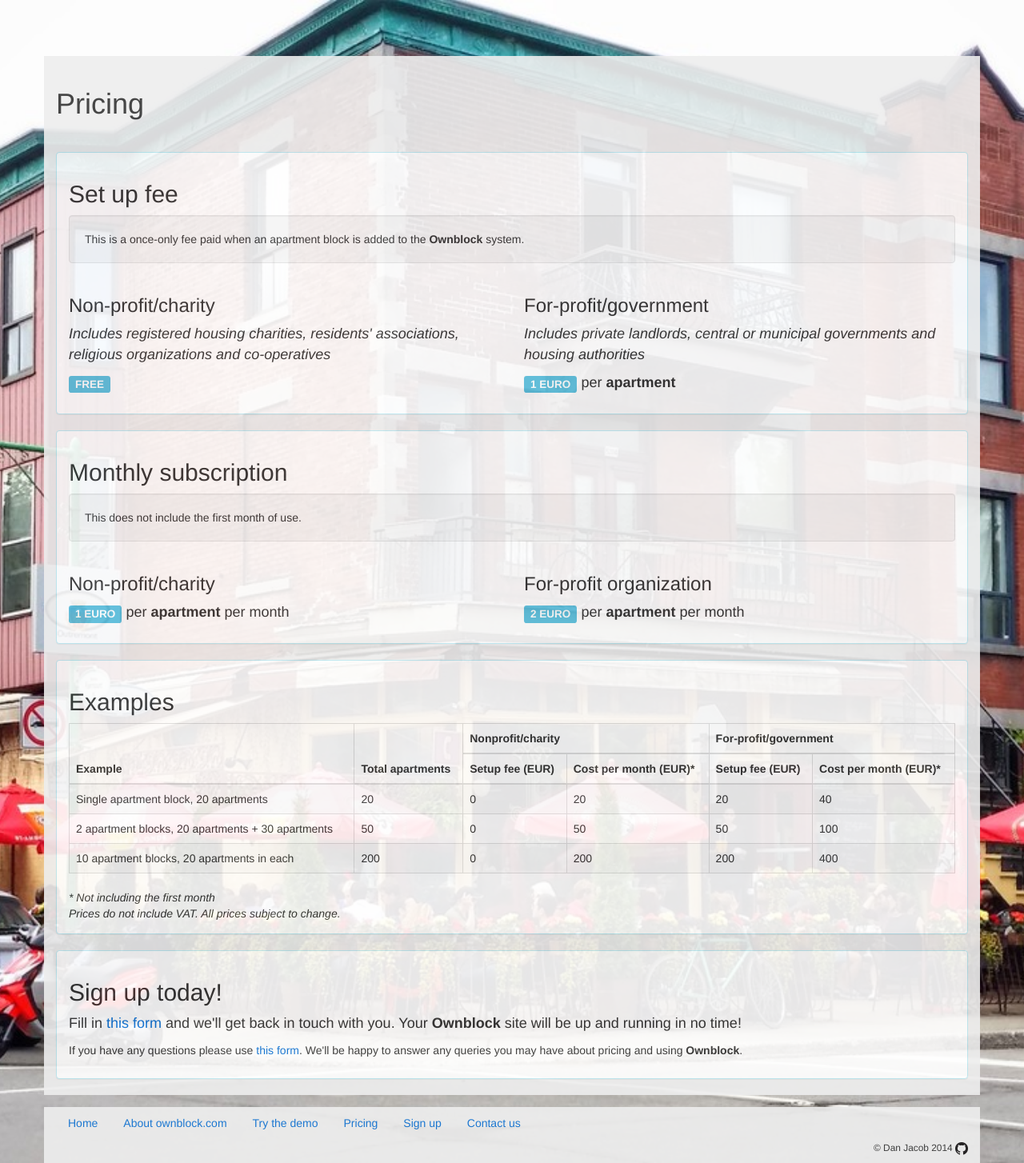
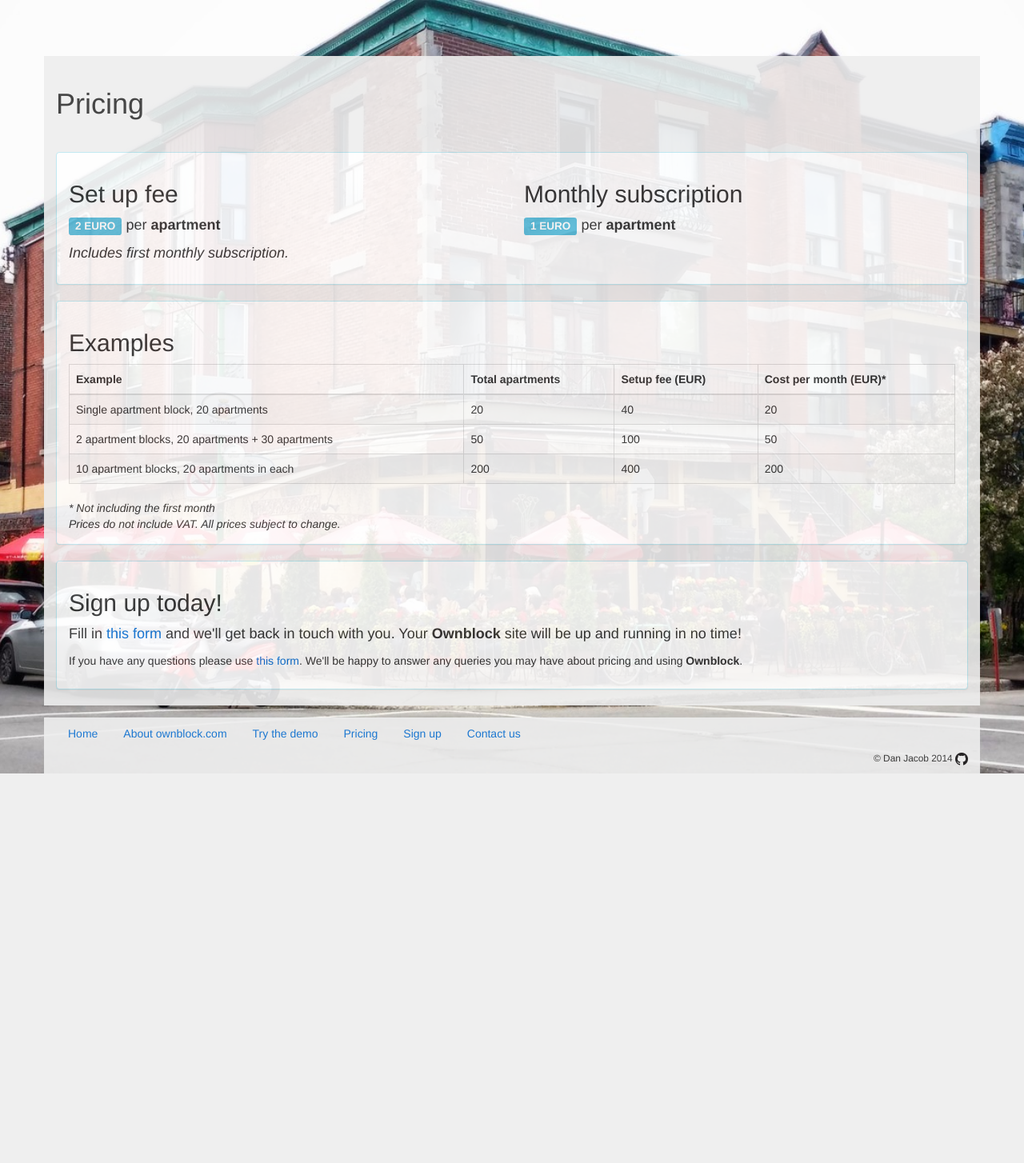
Before and after one commit to danjac/ownblock, a Django app: template ownblock/templates/pricing.html in a window 1280 px wide. Shown: the whole page at 80% size. After the commit the page ends 967 px from the top, so only its background shows below. Run offline with Django 3.2, Linux system fonts and the light colour scheme; the template is opened without the code that fills it, so the values that code supplies are empty; some libraries are stand-ins or nearby versions.

Commit message:
Simplified pricing

```diff
--- a/ownblock/ownblock/apps/signups/forms.py
+++ b/ownblock/ownblock/apps/signups/forms.py
@@ -10,7 +10,6 @@
         fields = ('name',
                   'contact_name',
                   'email',
-                  'is_nonprofit',
                   'domain',
                   'phone',
                   'num_buildings',
--- a/ownblock/ownblock/apps/signups/models.py
+++ b/ownblock/ownblock/apps/signups/models.py
@@ -14,7 +14,6 @@
     name = models.CharField(max_length=60, unique=True)
     contact_name = models.CharField(max_length=80)
     email = models.EmailField()
-    is_nonprofit = models.BooleanField(default=False)
     domain = models.CharField(
         max_length=30,
         unique=True,
--- a/ownblock/templates/pricing.html
+++ b/ownblock/templates/pricing.html
@@ -8,46 +8,18 @@
     <div class="panel panel-info">
         <div class="panel-body">
 
-            <h2>Set up fee</h2>
-            <p class="well">This is a once-only fee paid when an apartment block is added to the <b>Ownblock</b> system.</p>
             <div class="row">
                 <div class="col-md-6">
-                    <h3>Non-profit/charity</h3>
-                    <p class="larger-text"><i>Includes registered housing charities, residents' associations, religious organizations and co-operatives</i></p>
-                    <p class="larger-text"><span class="label label-info">FREE</span>
+                    <h2>Set up fee</h2>
+                    <p class="larger-text"><span class="label label-info">2 EURO</span> per <b>apartment</b>
                     </p>
+                    <p class="larger-text"><i>Includes first monthly subscription.</i></p>
                 </div>
 
                 <div class="col-md-6">
-                    <h3>For-profit/government</h3>
-                    <p class="larger-text"><i>Includes private landlords, central or municipal governments and housing authorities</i></p>
+                    <h2>Monthly subscription</h2>
                     <p class="larger-text">
                     <span class="label label-info">1 EURO</span> per <b>apartment</b>
-                    </p>
-
-                </div>
-            </div>
-        </div>
-    </div>
-
-    <div class="panel panel-info">
-        <div class="panel-body">
-            <h2>Monthly subscription</h2>
-            <p class="well">This does not include the first month of use.</p>
-            <div class="row">
-                <div class="col-md-6">
-
-                    <h3>Non-profit/charity</h3>
-                    <p class="larger-text">
-                    <span class="label label-info">1 EURO</span> per <b>apartment</b> per month
-                    </p>
-                </div>
-
-                <div class="col-md-6">
-
-                    <h3>For-profit organization</h3>
-                    <p class="larger-text">
-                    <span class="label label-info">2 EURO</span> per <b>apartment</b> per month
                     </p>
 
                 </div>
@@ -61,14 +33,8 @@
             <table class="table table-hover table-striped table-bordered">
                 <thead>
                     <tr>
-                        <th rowspan=2>Example</th>
-                        <th rowspan=2>Total apartments</th>
-                        <th colspan=2>Nonprofit/charity</th>
-                        <th colspan=2>For-profit/government</th>
-                    </tr>
-                    <tr>
-                        <th>Setup fee (EUR)</th>
-                        <th>Cost per month (EUR)*</th>
+                        <th>Example</th>
+                        <th>Total apartments</th>
                         <th>Setup fee (EUR)</th>
                         <th>Cost per month (EUR)*</th>
                     </tr>
@@ -77,26 +43,20 @@
                     <tr>
                         <td>Single apartment block, 20 apartments</td>
                         <td>20</td>
-                        <td>0</td>
+                        <td>40</td>
                         <td>20</td>
-                        <td>20</td>
-                        <td>40</td>
                     </tr>
                     <tr>
                         <td>2 apartment blocks, 20 apartments + 30 apartments</td>
                         <td>50</td>
-                        <td>0</td>
+                        <td>100</td>
                         <td>50</td>
-                        <td>50</td>
-                        <td>100</td>
                     </tr>
                     <tr>
                         <td>10 apartment blocks, 20 apartments in each</td>
                         <td>200</td>
-                        <td>0</td>
+                        <td>400</td>
                         <td>200</td>
-                        <td>200</td>
-                        <td>400</td>
                     </tr>
                     <tbody>
             </table>
--- a/ownblock/templates/signups/emails/managers.txt
+++ b/ownblock/templates/signups/emails/managers.txt
@@ -1,8 +1,4 @@
 A new customer has signed up:
-
-{% if signup.is_nonprofit %}
-Organization is a nonprofit/charity.
-{% endif %}
 
 Name: {{ signup.name }}
 
```
Also changed, not shown: ownblock/templates/signups/form.html (+0 -7 lines), ownblock/ownblock/apps/signups/migrations/0004_remove_signup_is_nonprofit.py (added).
